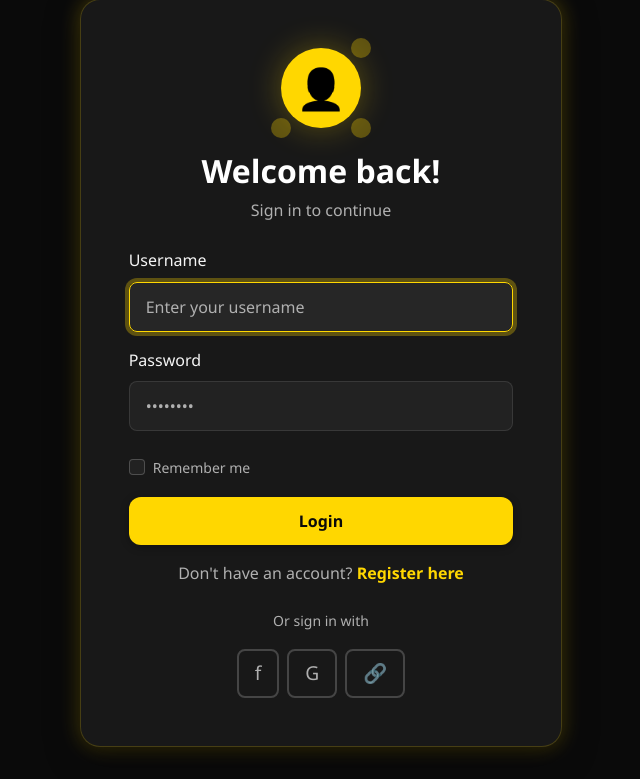
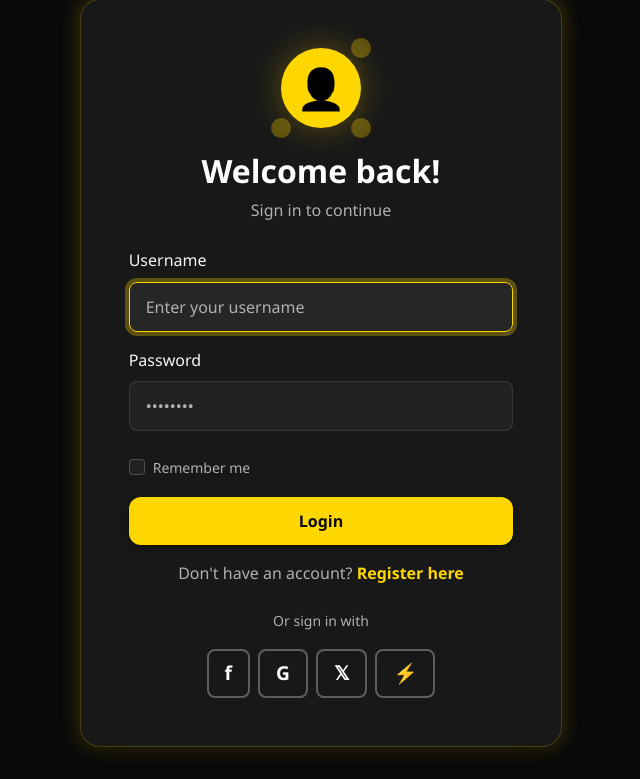
Before and after one commit to MuhammadMoueen/django-mini-projects-portfolio, a Django app: page /login/ in a window 1280 px wide. Shown: the part 33-812 px from the top of the page, without its empty margins (319-959 px from the left). Run offline with Django 5.2, Linux system fonts and the light colour scheme.

Commit message:
feat(auth): Add functional social login buttons with Twitter/X and GitHub
- Replace disabled buttons with functional anchor links
- Add 4 social login providers: Facebook, Google, Twitter/X, GitHub
- Use proper icons: f (Facebook), G (Google), 𝕏 (Twitter/X), ⚡ (GitHub)
- Add title attributes for better accessibility
- Social buttons now clickable and ready for OAuth integration

```diff
--- a/django-blog-crud-system/blog/templates/blog/login.html
+++ b/django-blog-crud-system/blog/templates/blog/login.html
@@ -59,15 +59,18 @@
                     <div class="social-login">
                         <p class="text-muted">Or sign in with</p>
                         <div class="d-flex justify-content-center gap-2">
-                            <button class="btn btn-outline-light btn-sm social-btn" disabled>
+                            <a href="#" class="btn btn-outline-light btn-sm social-btn" title="Login with Facebook">
                                 <span class="social-icon">f</span>
-                            </button>
-                            <button class="btn btn-outline-light btn-sm social-btn" disabled>
+                            </a>
+                            <a href="#" class="btn btn-outline-light btn-sm social-btn" title="Login with Google">
                                 <span class="social-icon">G</span>
-                            </button>
-                            <button class="btn btn-outline-light btn-sm social-btn" disabled>
-                                <span class="social-icon">🔗</span>
-                            </button>
+                            </a>
+                            <a href="#" class="btn btn-outline-light btn-sm social-btn" title="Login with Twitter">
+                                <span class="social-icon">𝕏</span>
+                            </a>
+                            <a href="#" class="btn btn-outline-light btn-sm social-btn" title="Login with GitHub">
+                                <span class="social-icon">⚡</span>
+                            </a>
                         </div>
                     </div>
                 </div>
```
Also changed, not shown: django-blog-crud-system/blog/templates/blog/register.html (+10 -7 lines).
